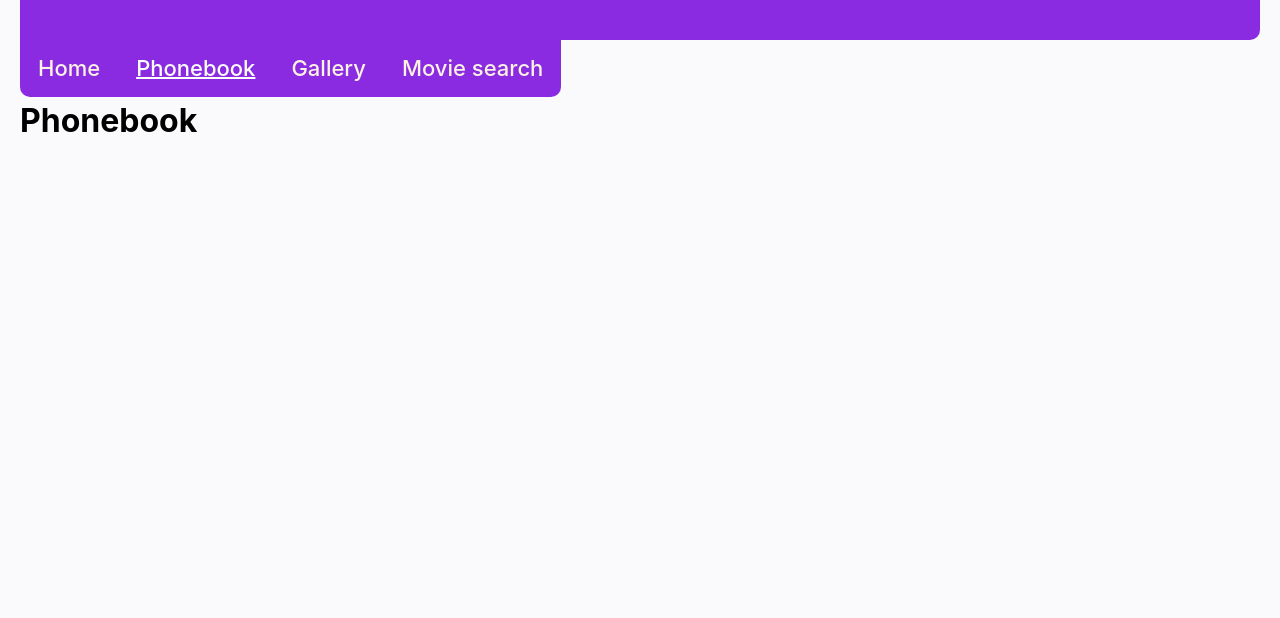
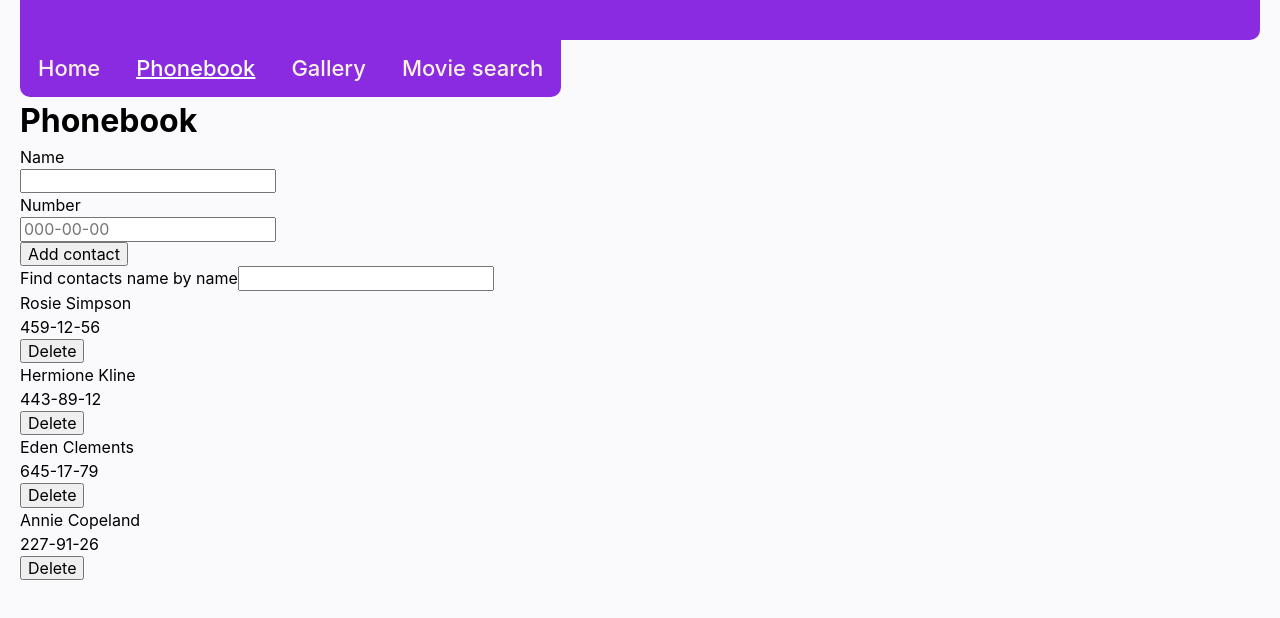
Before and after one commit to TetianaUMKA/additional-react-practice, a React (Vite) app: page / in a window 1280 px wide. Both pictures are taken after a click on the tab "Phonebook". Shown: the top 618 px of the page. Built offline with nearby package versions, Linux system fonts and the light colour scheme.

Commit message:
Add component

```diff
--- /dev/null
+++ b/src/components/Contact/Contact.jsx
@@ -0,0 +1,14 @@
+export default function Contact({
+  contact: { id, name, number },
+  onDeleteContact,
+}) {
+  return (
+    <li>
+      <p>{name}</p>
+      <p>{number}</p>
+      <button type="button" onClick={() => onDeleteContact(id)}>
+        Delete
+      </button>
+    </li>
+  );
+}
--- /dev/null
+++ b/src/components/ContactForm/ContactForm.jsx
@@ -0,0 +1,65 @@
+import { useId } from "react";
+import { Formik, Form, Field, ErrorMessage } from "formik";
+import * as Yup from "yup";
+import { nanoid } from "nanoid";
+
+export default function ContactForm({ onAddContact }) {
+  const id = useId();
+  const FormSchema = Yup.object().shape({
+    username: Yup.string()
+      .min(3, "Must be 3 letters or more!")
+      .max(50, "Must be 50 letters or less!")
+      .required("Required"),
+    number: Yup.string()
+      .matches(/^\d{3}-\d{2}-\d{2}$/, "Please enter a valid number.")
+      .required("Required"),
+  });
+
+  const handleSubmit = (values, actions) => {
+    const nameSpace = values.username.indexOf(" ");
+    const changedNameFirstLetters =
+      nameSpace > 0
+        ? values.username[0].toUpperCase() +
+          values.username.slice(1, nameSpace + 1) +
+          values.username[nameSpace + 1].toUpperCase() +
+          values.username.slice(nameSpace + 2)
+        : values.username[0].toUpperCase() + values.username.slice(1);
+
+    const newContact = {
+      id: nanoid(),
+      name: changedNameFirstLetters,
+      number: values.number,
+    };
+
+    onAddContact(newContact);
+    actions.resetForm();
+  };
+
+  return (
+    <Formik
+      initialValues={{ username: "", number: "" }}
+      onSubmit={handleSubmit}
+      validationSchema={FormSchema}
+    >
+      <Form>
+        <label htmlFor={`${id}-name`}>Name</label>
+        <div>
+          <Field type="text" name="username" id={`${id}-name`}></Field>
+
+          <ErrorMessage name="username" component="span" />
+        </div>
+        <label htmlFor={`${id}-number`}>Number</label>
+        <div>
+          <Field
+            type="text"
+            name="number"
+            id={`${id}-number`}
+            placeholder="000-00-00"
+          ></Field>
+          <ErrorMessage name="number" component="span" />
+        </div>
+        <button type="submit">Add contact</button>
+      </Form>
+    </Formik>
+  );
+}
--- /dev/null
+++ b/src/components/ContactList/ContactList.jsx
@@ -0,0 +1,15 @@
+import Contact from "../Contact/Contact";
+
+export default function ContactList({ visibleListContacts, onDeleteContact }) {
+  return (
+    <ul>
+      {visibleListContacts.map((contact) => (
+        <Contact
+          key={contact.id}
+          contact={contact}
+          onDeleteContact={onDeleteContact}
+        />
+      ))}
+    </ul>
+  );
+}
--- /dev/null
+++ b/src/components/SearchBox/SearchBox.jsx
@@ -0,0 +1,20 @@
+import { useId } from "react";
+
+export default function SearchBox({ value, onHandleSetContactFilter }) {
+  const id = useId();
+
+  const handleChange = (e) => {
+    onHandleSetContactFilter(e.target.value);
+  };
+  return (
+    <div>
+      <label htmlFor={`${id}-search`}>Find contacts name by name</label>
+      <input
+        type="text"
+        value={value}
+        onChange={handleChange}
+        id={`${id}-search`}
+      />
+    </div>
+  );
+}
--- a/src/tabs/Phonebook/Phonebook.jsx
+++ b/src/tabs/Phonebook/Phonebook.jsx
@@ -1,7 +1,63 @@
+import { useState, useEffect } from "react";
+
+import ContactForm from "../../components/ContactForm/ContactForm";
+import ContactList from "../../components/ContactList/ContactList";
+import SearchBox from "../../components/SearchBox/SearchBox";
+
+const phonebookContacts = JSON.parse(localStorage.getItem("contacts")) || [
+  { id: "id-1", name: "Rosie Simpson", number: "459-12-56" },
+  { id: "id-2", name: "Hermione Kline", number: "443-89-12" },
+  { id: "id-3", name: "Eden Clements", number: "645-17-79" },
+  { id: "id-4", name: "Annie Copeland", number: "227-91-26" },
+];
+
 export default function Phonebook() {
+  const [contacts, setContacts] = useState(phonebookContacts);
+  const [contactFilter, setContactFilter] = useState("");
+
+  const filteredContacts = contacts.filter((contact) => {
+    return contact.name.toLowerCase().includes(contactFilter.toLowerCase());
+  });
+
+  const handleSetContactFilter = (newContactFilter) => {
+    setContactFilter(newContactFilter);
+  };
+
+  const addContact = (newContact) => {
+    setContacts((contacts) => {
+      console.log(newContact);
+      return [...contacts, newContact];
+    });
+  };
+
+  const deleteContact = (id) => {
+    setContacts((contacts) => contacts.filter((contact) => contact.id !== id));
+  };
+
+  useEffect(() => {
+    localStorage.setItem("contacts", JSON.stringify(contacts), [contacts]);
+  });
+
   return (
     <div>
       <h1>Phonebook</h1>
+      <ContactForm onAddContact={addContact} />
+      <SearchBox
+        value={contactFilter}
+        onHandleSetContactFilter={handleSetContactFilter}
+      />
+      {filteredContacts.length !== 0 ? (
+        <ContactList
+          visibleListContacts={filteredContacts}
+          onDeleteContact={deleteContact}
+        />
+      ) : (
+        <p>
+          {contactFilter.length !== 0
+            ? "No contact with such name"
+            : "No contacts. Add contacts, please!"}
+        </p>
+      )}
     </div>
   );
 }
```
